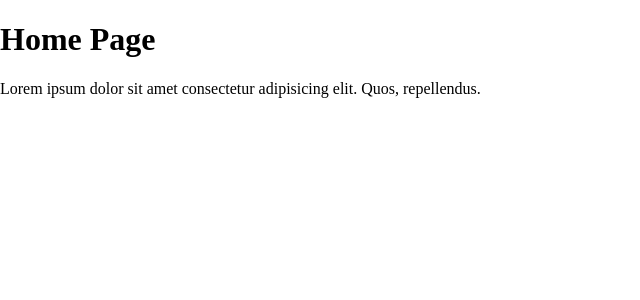
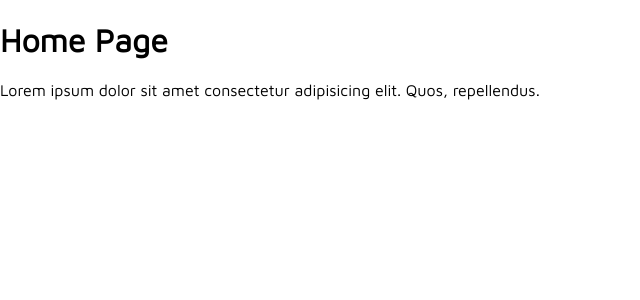
Before and after one commit to TheDevick/Next.Js-Personal-Page, a Next.js app: page / in a window 1280 px wide. Shown: the top 300 px of the page, without its empty margins (0-640 px from the left). Built offline with nearby package versions, Linux system fonts and the light colour scheme.

Commit message:
feat: import Font

```diff
--- a/pages/_app.js
+++ b/pages/_app.js
@@ -1,17 +1,33 @@
 import React from 'react'
 import { createGlobalStyle } from 'styled-components'
+
+const Font = {
+    Preconnect: {
+        GoogleApis: "https://fonts.googleapis.com",
+        GStatic: "https://fonts.gstatic.com"
+    },
+    href: "https://fonts.googleapis.com/css2?family=Maven+Pro",
+    FontFamily: "Maven Pro",
+}
 
 const GlobalStyle = createGlobalStyle`
   body {
     margin: 0;
     padding: 0;
     box-sizing: border-box;
+
+    font-family: ${Font.FontFamily};
   }
 `
 
 export default function App({ Component, pageProps }) {
     return (
         <React.Fragment>
+            <head>
+                <link rel="preconnect" href={Font.Preconnect.GoogleApis} />
+                <link rel="preconnect" href={Font.Preconnect.GStatic} />
+                <link rel="stylesheet" href={Font.href} />
+            </head>
             <GlobalStyle />
             <Component {...pageProps} />
         </React.Fragment>
```
